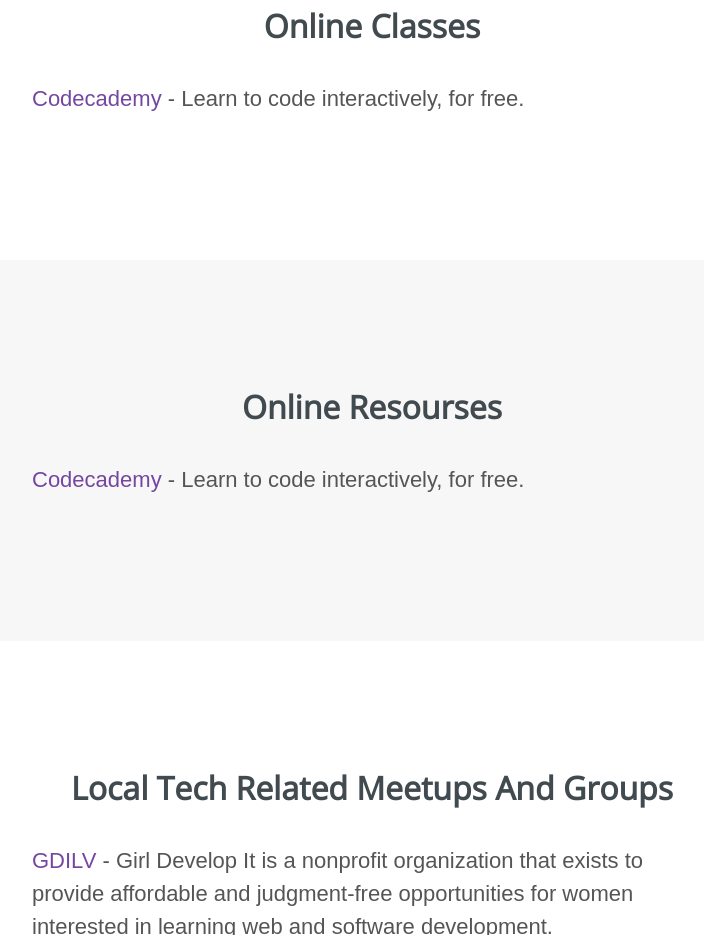
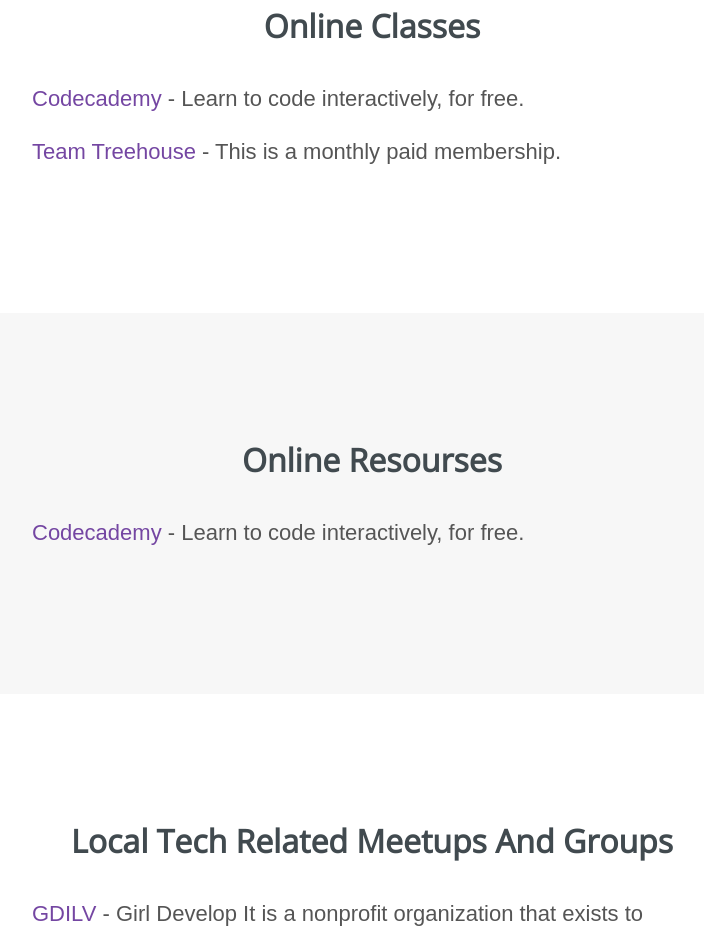
Before and after one commit to kimwhite/learntocodelv, a plain HTML site: page index.html in a window 1280 px wide. Shown: the part 2120-3055 px from the top of the page, without its empty margins (268-972 px from the left). Drawn offline with nearby package versions, Linux system fonts and the light colour scheme.

Commit message:
team treehouse
Added Team Treehouse information

```diff
--- a/index.html
+++ b/index.html
@@ -65,6 +65,8 @@
 
 		<p class="ourlinks"><a href="https://www.codecademy.com/" target="_blank">Codecademy</a> - Learn to code interactively, for free.</p>
 
+		<p class="ourlinks"><a href="https://www.teamtreehouse.com/" target="_blank">Team Treehouse</a> - This is a monthly paid membership.</p>
+
 	</section>
 
 	<section class="features">
```
